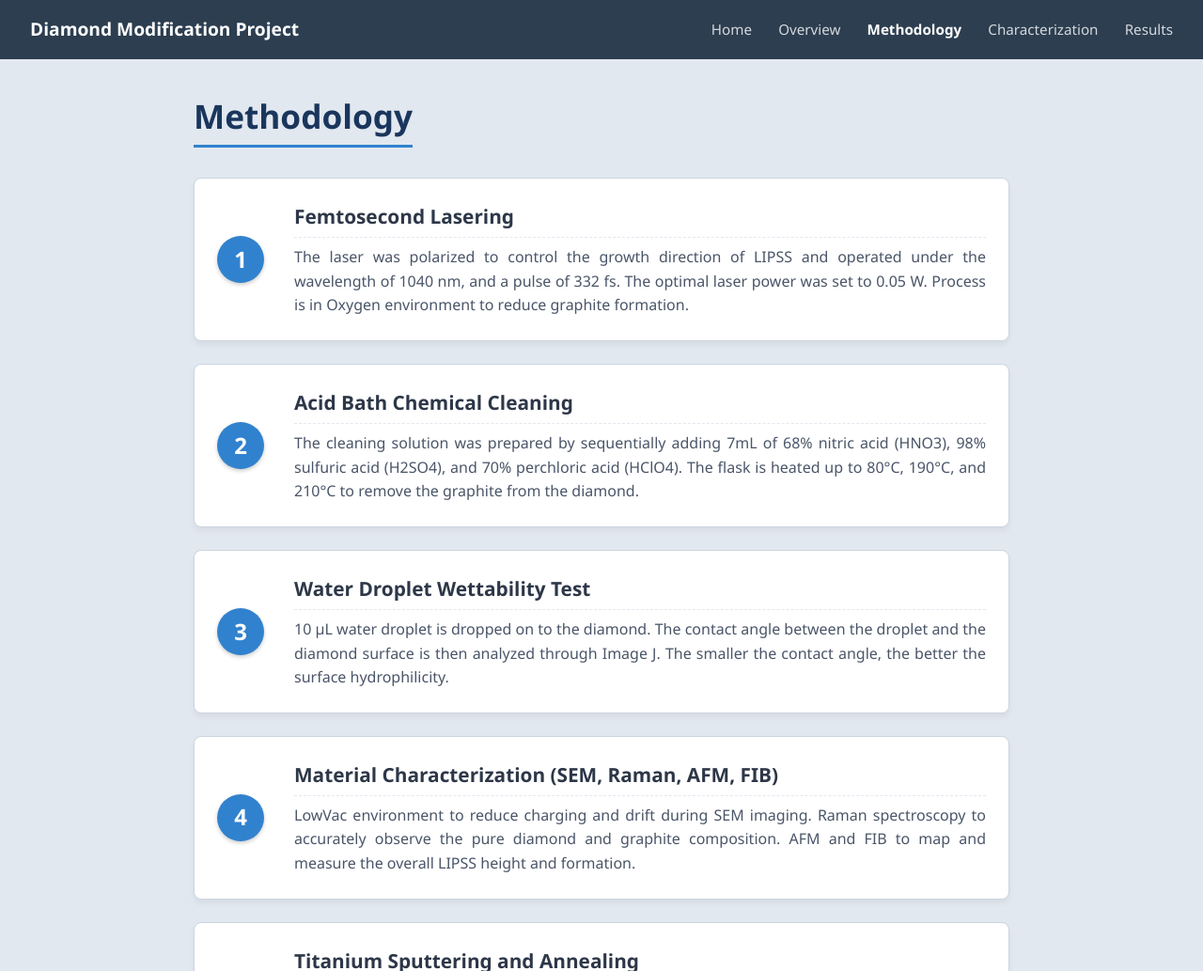
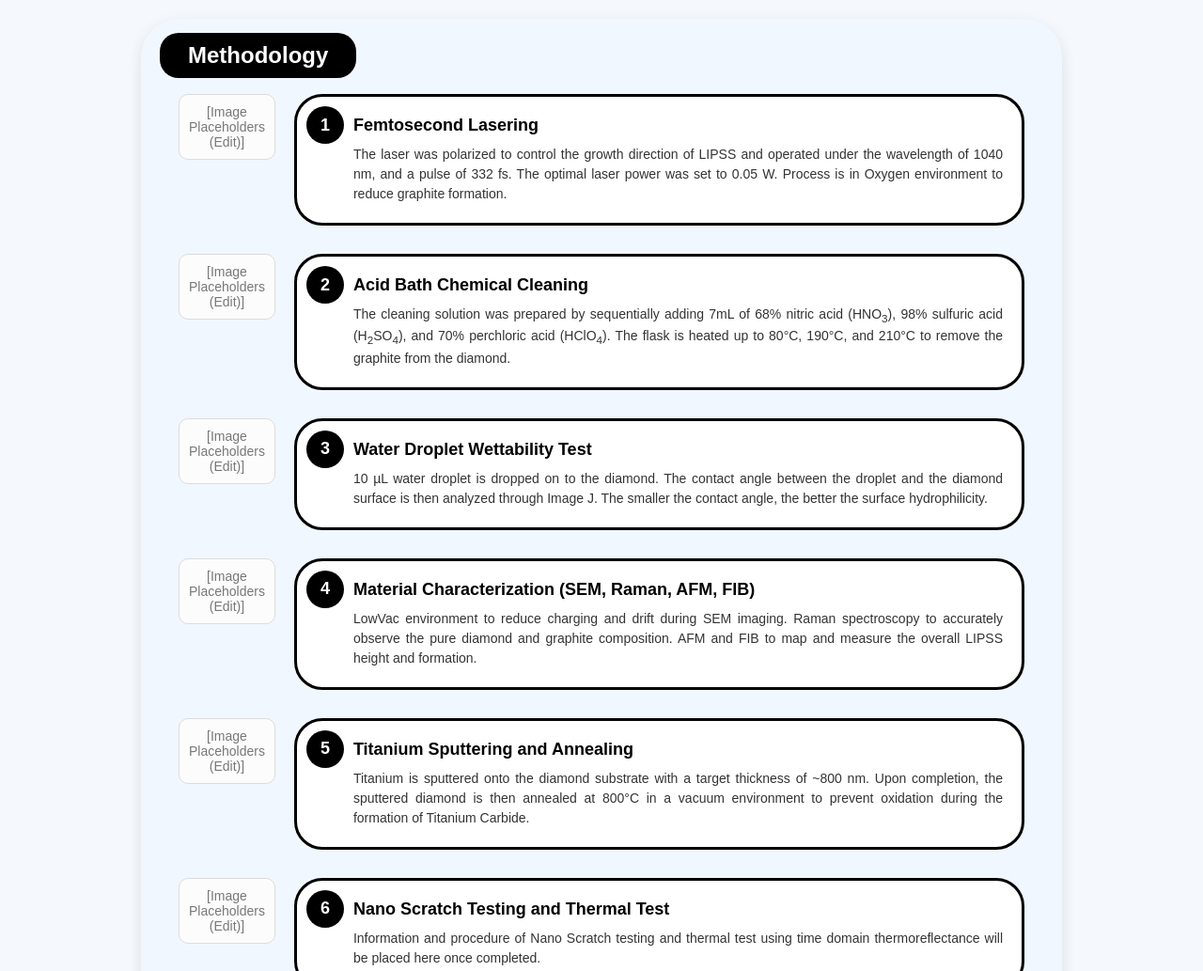
Before and after one commit to awirjadi8168/Methodology-Capstone186, a plain HTML site: page index.html in a window 1280 px wide. Shown: the top 1033 px of the page at 94% size. Drawn offline with Linux system fonts and the light colour scheme.

Commit message:
Update index.html

```diff
--- a/index.html
+++ b/index.html
@@ -3,209 +3,181 @@
 <head>
   <meta charset="UTF-8">
   <meta name="viewport" content="width=device-width, initial-scale=1.0">
-    <title>Diamond Modification Project | Methodology</title>
+  <title>Methodology Chart</title>
   <style>
-        /* General Reset and Typography */
-        * {
-            box-sizing: border-box;
+    body {
+      font-family: Arial, sans-serif;
+      background-color: #f5f8fc;
       margin: 0;
-            padding: 0;
+      padding: 20px;
     }
 
-        body {
-            font-family: 'Segoe UI', Tahoma, Geneva, Verdana, sans-serif;
-            background-color: #e2e8f0; /* Light gray-blue background */
-            color: #333;
-            line-height: 1.6;
+    /* Main Container */
+    .methodology-container {
+      max-width: 900px;
+      margin: 0 auto;
+      background-color: #f1f7fe;
+      padding: 80px 40px 40px 40px;
+      border-radius: 40px;
+      box-shadow: 0 5px 15px rgba(0,0,0,0.1);
+      position: relative;
     }
 
-        /* Navigation Bar */
-        nav {
-            background-color: #2c3e50; /* Dark blue/gray */
+    /* Absolute Methodology Title */
+    .methodology-title {
+      position: absolute;
+      top: 15px;
+      left: 20px;
+      background-color: black;
+      color: white;
+      padding: 10px 30px;
+      border-radius: 20px;
+      margin: 0;
+      font-size: 24px;
+    }
+
+    /* Container for placeholder + content box */
+    .step-wrapper {
+      display: flex;
+      margin-bottom: 30px;
+    }
+
+    /* Generic Image Placeholder */
+    .placeholder-block {
+      flex: 0 0 100px;
+      height: 100%;
+      background-color: #fcfcfc;
+      border: 1px solid #dcdcdc;
+      display: flex;
+      align-items: center;
+      justify-content: center;
+      border-radius: 10px;
+      margin-right: 20px;
+      color: #777;
+      font-size: 14px;
+      text-align: center;
+      padding: 10px;
+      box-sizing: border-box;
+    }
+
+    /* The main content box with border and rounded corners */
+    .content-box {
+      flex: 1;
+      background-color: white;
+      border: 3px solid black;
+      border-radius: 30px;
+      padding: 20px 20px 20px 60px;
+      position: relative;
+    }
+
+    /* Inset numbered circles */
+    .step-number-inset {
+      position: absolute;
+      top: 10px;
+      left: 10px;
+      width: 40px;
+      height: 40px;
+      border-radius: 50%;
+      background-color: black;
       color: white;
       display: flex;
-            justify-content: space-between;
       align-items: center;
-            padding: 1rem 2rem;
-            position: sticky;
-            top: 0;
-            z-index: 1000;
+      justify-content: center;
+      font-weight: bold;
+      font-size: 18px;
     }
 
-        .nav-brand {
-            font-size: 1.2rem;
+    /* Heading styling */
+    .content-box h2 {
+      margin-top: 0;
+      margin-bottom: 10px;
+      font-size: 18px;
+      color: black;
       font-weight: bold;
     }
 
-        .nav-links a {
-            color: white;
-            text-decoration: none;
-            margin-left: 1.5rem;
-            font-size: 0.95rem;
-            opacity: 0.8;
-            transition: opacity 0.3s;
-        }
-
-        .nav-links a.active, .nav-links a:hover {
-            opacity: 1;
-            font-weight: bold;
-        }
-
-        /* Main Content Container */
-        main {
-            max-width: 900px;
-            margin: 2rem auto;
-            padding: 0 1rem;
-        }
-
-        h1.page-title {
-            color: #1a365d;
-            font-size: 2.2rem;
-            margin-bottom: 2rem;
-            border-bottom: 3px solid #3182ce;
-            display: inline-block;
-            padding-bottom: 0.2rem;
-        }
-
-        /* Methodology Steps Styling */
-        .step-container {
-            display: flex;
-            background-color: white;
-            border-radius: 8px;
-            margin-bottom: 1.5rem;
-            box-shadow: 0 4px 6px rgba(0, 0, 0, 0.05);
-            border: 1px solid #cbd5e0;
-            overflow: hidden;
-            align-items: center;
-            padding: 1.5rem;
-        }
-
-        .step-number {
-            background-color: #3182ce; /* Bright blue */
-            color: white;
-            font-size: 1.5rem;
-            font-weight: bold;
-            height: 50px;
-            width: 50px;
-            min-width: 50px;
-            border-radius: 50%;
-            display: flex;
-            justify-content: center;
-            align-items: center;
-            margin-right: 2rem;
-            box-shadow: 0 2px 4px rgba(0, 0, 0, 0.2);
-        }
-
-        .step-content h2 {
-            color: #2d3748;
-            font-size: 1.3rem;
-            margin-bottom: 0.5rem;
-            border-bottom: 1px dashed #e2e8f0;
-            padding-bottom: 0.3rem;
-        }
-
-        .step-content p {
-            color: #4a5568;
-            font-size: 1rem;
+    /* Body text styling */
+    .content-box p {
+      margin: 0;
+      color: #333;
+      line-height: 1.5;
+      font-size: 14px;
       text-align: justify;
-        }
-
-        /* Footer */
-        footer {
-            text-align: center;
-            padding: 2rem;
-            color: #718096;
-            font-size: 0.9rem;
-            margin-top: 2rem;
-        }
-
-        /* Responsive Design for Mobile */
-        @media (max-width: 768px) {
-            nav {
-                flex-direction: column;
-                text-align: center;
-                gap: 1rem;
-            }
-            .step-container {
-                flex-direction: column;
-                align-items: flex-start;
-            }
-            .step-number {
-                margin-bottom: 1rem;
-                margin-right: 0;
-            }
     }
   </style>
 </head>
 <body>
 
-    <nav>
-        <div class="nav-brand">Diamond Modification Project</div>
-        <div class="nav-links">
-            <a href="#">Home</a>
-            <a href="#">Overview</a>
-            <a href="#" class="active">Methodology</a>
-            <a href="#">Characterization</a>
-            <a href="#">Results</a>
+  <div class="methodology-container">
+    <h1 class="methodology-title">Methodology</h1>
+
+    <div class="step-wrapper">
+      <div class="placeholder-block">
+        [Image Placeholders (Edit)]
       </div>
-    </nav>
-
-    <main>
-        <h1 class="page-title">Methodology</h1>
-
-        <div class="step-container">
-            <div class="step-number">1</div>
-            <div class="step-content">
+      <div class="content-box">
+        <div class="step-number-inset">1</div>
         <h2>Femtosecond Lasering</h2>
         <p>The laser was polarized to control the growth direction of LIPSS and operated under the wavelength of 1040 nm, and a pulse of 332 fs. The optimal laser power was set to 0.05 W. Process is in Oxygen environment to reduce graphite formation.</p>
       </div>
     </div>
 
-        <div class="step-container">
-            <div class="step-number">2</div>
-            <div class="step-content">
+    <div class="step-wrapper">
+      <div class="placeholder-block">
+        [Image Placeholders (Edit)]
+      </div>
+      <div class="content-box">
+        <div class="step-number-inset">2</div>
         <h2>Acid Bath Chemical Cleaning</h2>
-                <p>The cleaning solution was prepared by sequentially adding 7mL of 68% nitric acid (HNO3), 98% sulfuric acid (H2SO4), and 70% perchloric acid (HClO4). The flask is heated up to 80°C, 190°C, and 210°C to remove the graphite from the diamond.</p>
+        <p>The cleaning solution was prepared by sequentially adding 7mL of 68% nitric acid (HNO<sub>3</sub>), 98% sulfuric acid (H<sub>2</sub>SO<sub>4</sub>), and 70% perchloric acid (HClO<sub>4</sub>). The flask is heated up to 80°C, 190°C, and 210°C to remove the graphite from the diamond.</p>
       </div>
     </div>
 
-        <div class="step-container">
-            <div class="step-number">3</div>
-            <div class="step-content">
+    <div class="step-wrapper">
+      <div class="placeholder-block">
+        [Image Placeholders (Edit)]
+      </div>
+      <div class="content-box">
+        <div class="step-number-inset">3</div>
         <h2>Water Droplet Wettability Test</h2>
         <p>10 µL water droplet is dropped on to the diamond. The contact angle between the droplet and the diamond surface is then analyzed through Image J. The smaller the contact angle, the better the surface hydrophilicity.</p>
       </div>
     </div>
 
-        <div class="step-container">
-            <div class="step-number">4</div>
-            <div class="step-content">
+    <div class="step-wrapper">
+      <div class="placeholder-block">
+        [Image Placeholders (Edit)]
+      </div>
+      <div class="content-box">
+        <div class="step-number-inset">4</div>
         <h2>Material Characterization (SEM, Raman, AFM, FIB)</h2>
         <p>LowVac environment to reduce charging and drift during SEM imaging. Raman spectroscopy to accurately observe the pure diamond and graphite composition. AFM and FIB to map and measure the overall LIPSS height and formation.</p>
       </div>
     </div>
 
-        <div class="step-container">
-            <div class="step-number">5</div>
-            <div class="step-content">
+    <div class="step-wrapper">
+      <div class="placeholder-block">
+        [Image Placeholders (Edit)]
+      </div>
+      <div class="content-box">
+        <div class="step-number-inset">5</div>
         <h2>Titanium Sputtering and Annealing</h2>
         <p>Titanium is sputtered onto the diamond substrate with a target thickness of ~800 nm. Upon completion, the sputtered diamond is then annealed at 800°C in a vacuum environment to prevent oxidation during the formation of Titanium Carbide.</p>
       </div>
     </div>
 
-        <div class="step-container">
-            <div class="step-number">6</div>
-            <div class="step-content">
+    <div class="step-wrapper">
+      <div class="placeholder-block">
+        [Image Placeholders (Edit)]
+      </div>
+      <div class="content-box">
+        <div class="step-number-inset">6</div>
         <h2>Nano Scratch Testing and Thermal Test</h2>
         <p>Information and procedure of Nano Scratch testing and thermal test using time domain thermoreflectance will be placed here once completed.</p>
       </div>
     </div>
 
-    </main>
-
-    <footer>
-        <p>Created for the Diamond Modification Project &copy; 2026. Hosted on GitHub Pages.</p>
-    </footer>
+  </div>
 
 </body>
 </html>
```
Lines whose indentation alone changed are shown as unchanged.
